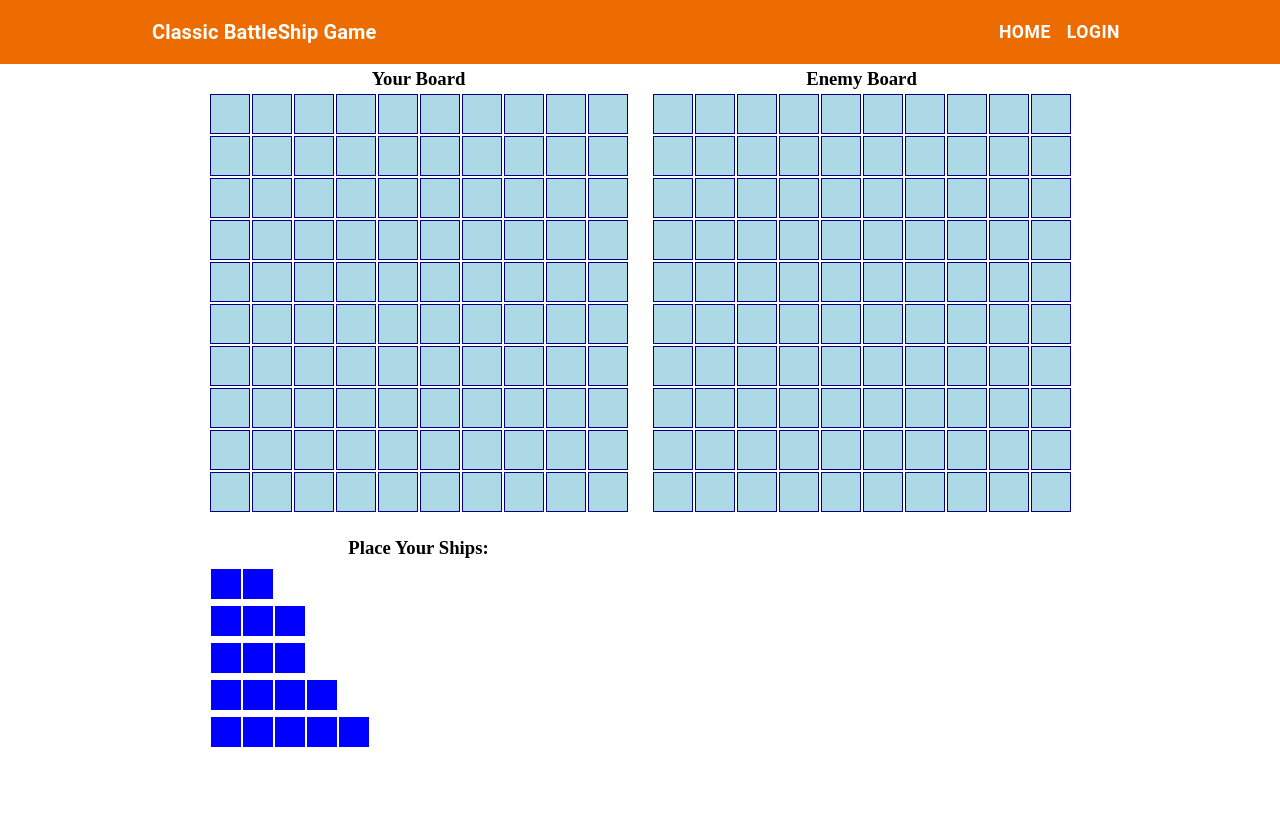
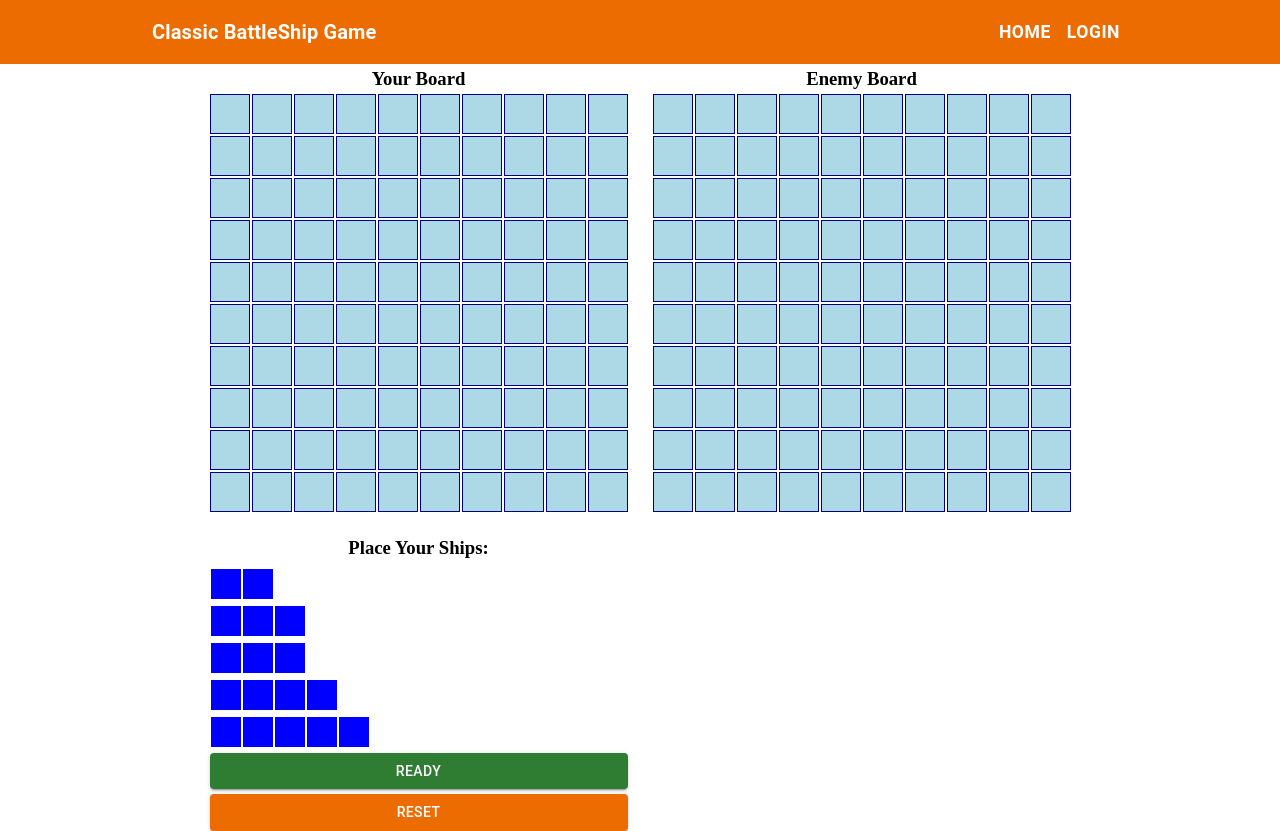
Before and after one commit to ErnAbr/battle-ship-game, a React (Vite) app in the folder client/: page / in a window 1280 px wide. Before the commit the page ends 800 px from the top, so only its background shows below. Built offline with nearby package versions, Linux system fonts and the light colour scheme.

Commit message:
horizontal and vertical ship placement with an ability to reset all the placements

```diff
--- a/client/src/components/GameBoard/GameBoard.jsx
+++ b/client/src/components/GameBoard/GameBoard.jsx
@@ -1,16 +1,24 @@
 import styles from "./gameBoard.module.scss";
-import { useState } from "react";
 import {
   calculateShipCoordinates,
   isValidCoordinate,
 } from "../../utils/helperFunctions.js";
+import { toast } from "react-toastify";
 
-export const GameBoard = ({ onShipPlaced }) => {
-  const [ships, setShips] = useState([]);
-
+export const GameBoard = ({
+  onShipPlaced,
+  ships = [],
+  setShips,
+  isEnemyBoard,
+}) => {
   const handleDrop = (e, startCoordinate) => {
     const shipSize = parseInt(e.dataTransfer.getData("ship-size"), 10);
     const isHorizontal = e.dataTransfer.getData("is-horizontal") === "true";
+
+    if (isEnemyBoard) {
+      toast.error("You cannot place ships on the enemy board!");
+      return;
+    }
 
     const newShipCoordinates = calculateShipCoordinates(
       startCoordinate,
@@ -22,18 +30,17 @@ export const GameBoard = ({ onShipPlaced }) => {
       newShipCoordinates.length === 0 ||
       newShipCoordinates.some((coord) => !isValidCoordinate(coord))
     ) {
-      console.log("Invalid ship placement. Out of bounds.");
+      toast.warning("Invalid ship placement. Out of bounds.");
       return;
     }
 
     if (newShipCoordinates.every((coordinate) => !ships.includes(coordinate))) {
-
       setShips((prevShips) => [...prevShips, ...newShipCoordinates]);
 
       const shipId = parseInt(e.dataTransfer.getData("ship-id"), 10);
       onShipPlaced(shipId);
     } else {
-      console.log("Invalid ship placement. Overlapping existing ships.");
+      toast.warning("Invalid ship placement. Overlapping existing ships.");
     }
   };
 
--- a/client/src/pages/Homepage/Homepage.jsx
+++ b/client/src/pages/Homepage/Homepage.jsx
@@ -3,15 +3,19 @@ import { GameBoard } from "../../components/GameBoard/GameBoard.jsx";
 import { Ship } from "../../components/Ship/Ship.jsx";
 import { SplitScreen } from "../../components/SplitScreen/SplitScreen.jsx";
 import styles from "./homepage.module.scss";
+import { Button } from "@mui/material";
 
 export const Homepage = () => {
-  const [availableShips, setAvailableShips] = useState([
+  const initialAvailableShips = [
     { size: 2, id: 1 },
     { size: 3, id: 2 },
     { size: 3, id: 3 },
     { size: 4, id: 4 },
     { size: 5, id: 5 },
-  ]);
+  ];
+
+  const [ships, setShips] = useState([]);
+  const [availableShips, setAvailableShips] = useState(initialAvailableShips);
 
   const handleShipPlacement = (shipId) => {
     setAvailableShips((prevShips) =>
@@ -19,19 +23,39 @@ export const Homepage = () => {
     );
   };
 
+  const resetBoard = () => {
+    setShips([]);
+    setAvailableShips(initialAvailableShips);
+  };
+
   return (
     <SplitScreen>
       <div>
-        <GameBoard onShipPlaced={handleShipPlacement} />
+        <GameBoard
+          setShips={setShips}
+          ships={ships}
+          onShipPlaced={handleShipPlacement}
+        />
         <div className={styles.shipSelectionBoard}>
           <h3>Place Your Ships:</h3>
+
           {availableShips.map((ship) => (
             <Ship key={ship.id} size={ship.size} id={ship.id} />
           ))}
+          <Button
+            onClick={() => console.log("ready")}
+            color="success"
+            variant="contained"
+          >
+            Ready
+          </Button>
+          <Button onClick={resetBoard} color="warning" variant="contained">
+            Reset
+          </Button>
         </div>
       </div>
 
-      <GameBoard />
+      <GameBoard isEnemyBoard={true} />
     </SplitScreen>
   );
 };
```
Also changed, not shown: client/src/components/Ship/Ship.jsx (line endings or trailing spaces).
